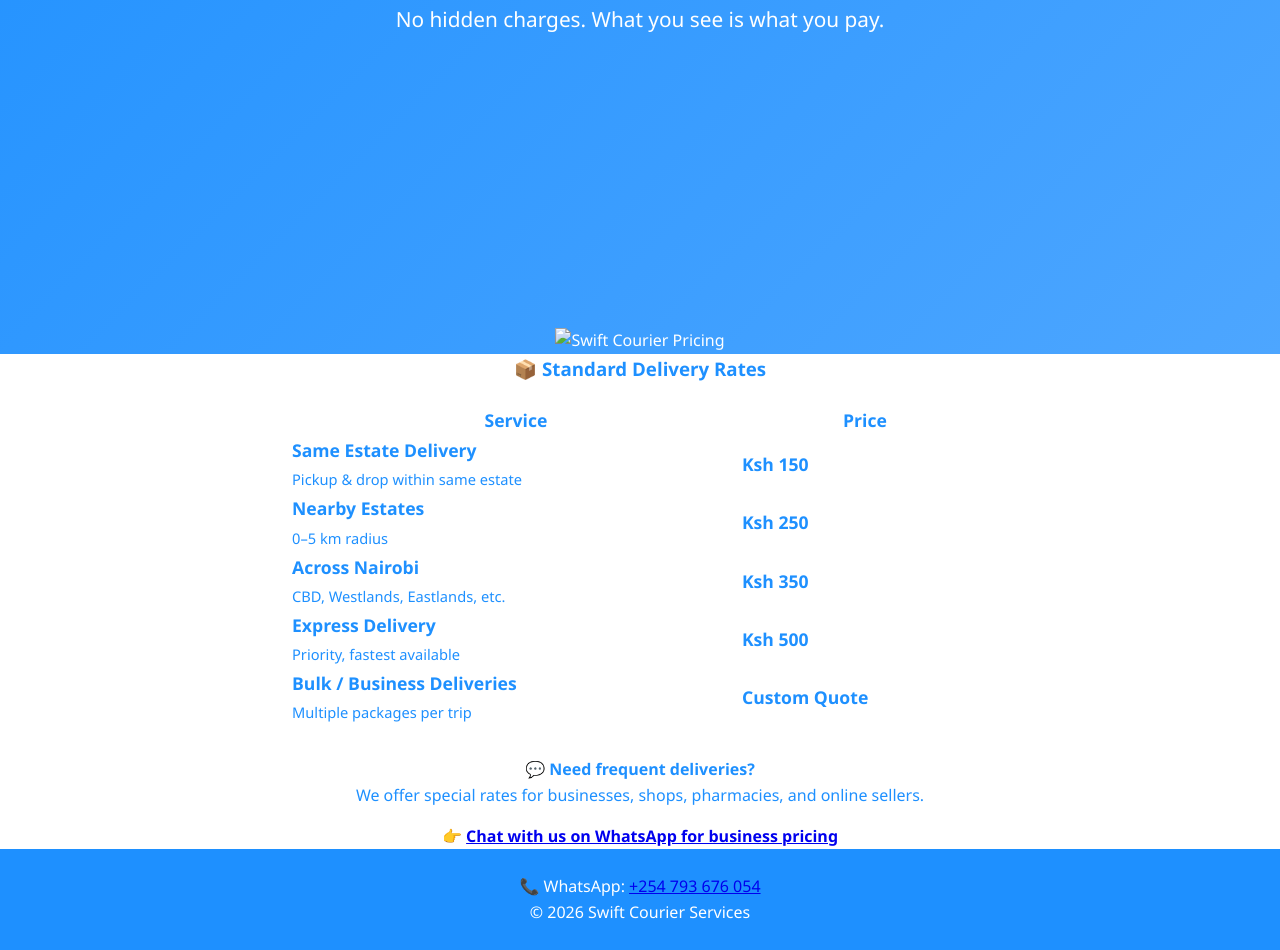
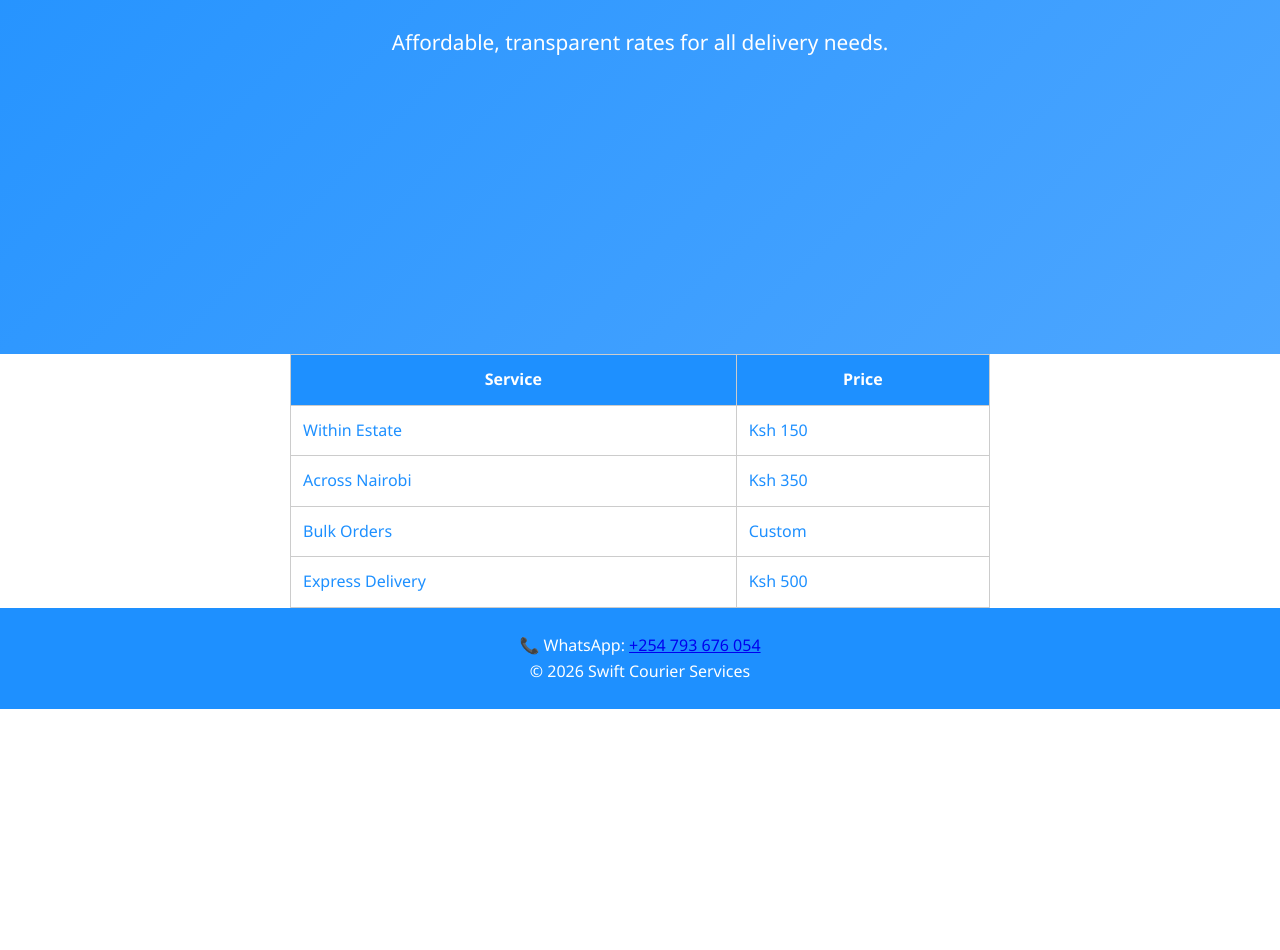
Before and after one commit to jaysonwanyeki-glitch/my-website, a plain HTML site: page pricing.html in a window 1280 px wide. Shown: the part 366-1316 px from the top of the page. After the commit the page ends 1075 px from the top, so only its background shows below. Drawn offline with Linux system fonts and the light colour scheme.

Commit message:
Update pricing.html

```diff
--- a/pricing.html
+++ b/pricing.html
@@ -3,7 +3,7 @@
 <head>
   <meta charset="UTF-8">
   <meta name="viewport" content="width=device-width, initial-scale=1.0">
-  <title>Swift Courier Pricing</title>
+  <title>Pricing | Swift Courier</title>
   <link rel="stylesheet" href="style.css">
 </head>
 <body>
@@ -16,69 +16,41 @@
     <a href="services.html">Services</a>
     <a href="pricing.html">Pricing</a>
     <a href="contact.html">Contact</a>
-    <button id="darkModeToggle">🌙 Dark Mode</button>
   </nav>
 </header>
 
 <section class="hero">
-  <h2>Simple & Transparent Pricing</h2>
-  <p>No hidden charges. What you see is what you pay.</p>
-  <img src="images/pricing.jpg" alt="Swift Courier Pricing" class="hero-image">
+  <h2>Pricing</h2>
+  <p>Affordable, transparent rates for all delivery needs.</p>
 </section>
 
 <section class="content">
-
-  <h3 style="text-align:center; margin-bottom:20px;">
-    📦 Standard Delivery Rates
-  </h3>
-
-  <table style="width:100%; max-width:700px; margin:auto; font-size:1.1rem;">
-    <tr>
-      <th>Service</th>
-      <th>Price</th>
+  <table style="max-width:700px; margin:auto; border-collapse: collapse; width:100%;">
+    <tr style="background-color:#1E90FF; color:white;">
+      <th style="padding:12px; border:1px solid #ccc;">Service</th>
+      <th style="padding:12px; border:1px solid #ccc;">Price</th>
     </tr>
     <tr>
-      <td><strong>Same Estate Delivery</strong><br><small>Pickup & drop within same estate</small></td>
-      <td><strong>Ksh 150</strong></td>
+      <td style="padding:12px; border:1px solid #ccc;">Within Estate</td>
+      <td style="padding:12px; border:1px solid #ccc;">Ksh 150</td>
     </tr>
     <tr>
-      <td><strong>Nearby Estates</strong><br><small>0–5 km radius</small></td>
-      <td><strong>Ksh 250</strong></td>
+      <td style="padding:12px; border:1px solid #ccc;">Across Nairobi</td>
+      <td style="padding:12px; border:1px solid #ccc;">Ksh 350</td>
     </tr>
     <tr>
-      <td><strong>Across Nairobi</strong><br><small>CBD, Westlands, Eastlands, etc.</small></td>
-      <td><strong>Ksh 350</strong></td>
+      <td style="padding:12px; border:1px solid #ccc;">Bulk Orders</td>
+      <td style="padding:12px; border:1px solid #ccc;">Custom</td>
     </tr>
     <tr>
-      <td><strong>Express Delivery</strong><br><small>Priority, fastest available</small></td>
-      <td><strong>Ksh 500</strong></td>
-    </tr>
-    <tr>
-      <td><strong>Bulk / Business Deliveries</strong><br><small>Multiple packages per trip</small></td>
-      <td><strong>Custom Quote</strong></td>
+      <td style="padding:12px; border:1px solid #ccc;">Express Delivery</td>
+      <td style="padding:12px; border:1px solid #ccc;">Ksh 500</td>
     </tr>
   </table>
-
-  <p style="text-align:center; margin-top:30px;">
-    💬 <strong>Need frequent deliveries?</strong><br>
-    We offer special rates for businesses, shops, pharmacies, and online sellers.
-  </p>
-
-  <p style="text-align:center; margin-top:15px;">
-    👉 <a href="https://wa.me/254793676054" target="_blank" style="font-weight:bold;">
-      Chat with us on WhatsApp for business pricing
-    </a>
-  </p>
-
 </section>
 
 <footer>
-  <p>
-    📞 WhatsApp:
-    <a href="https://wa.me/254793676054" target="_blank">
-      +254 793 676 054
-    </a>
-  </p>
+  <p>📞 WhatsApp: <a href="https://wa.me/254793676054">+254 793 676 054</a></p>
   <p>&copy; 2026 Swift Courier Services</p>
 </footer>
 
```
